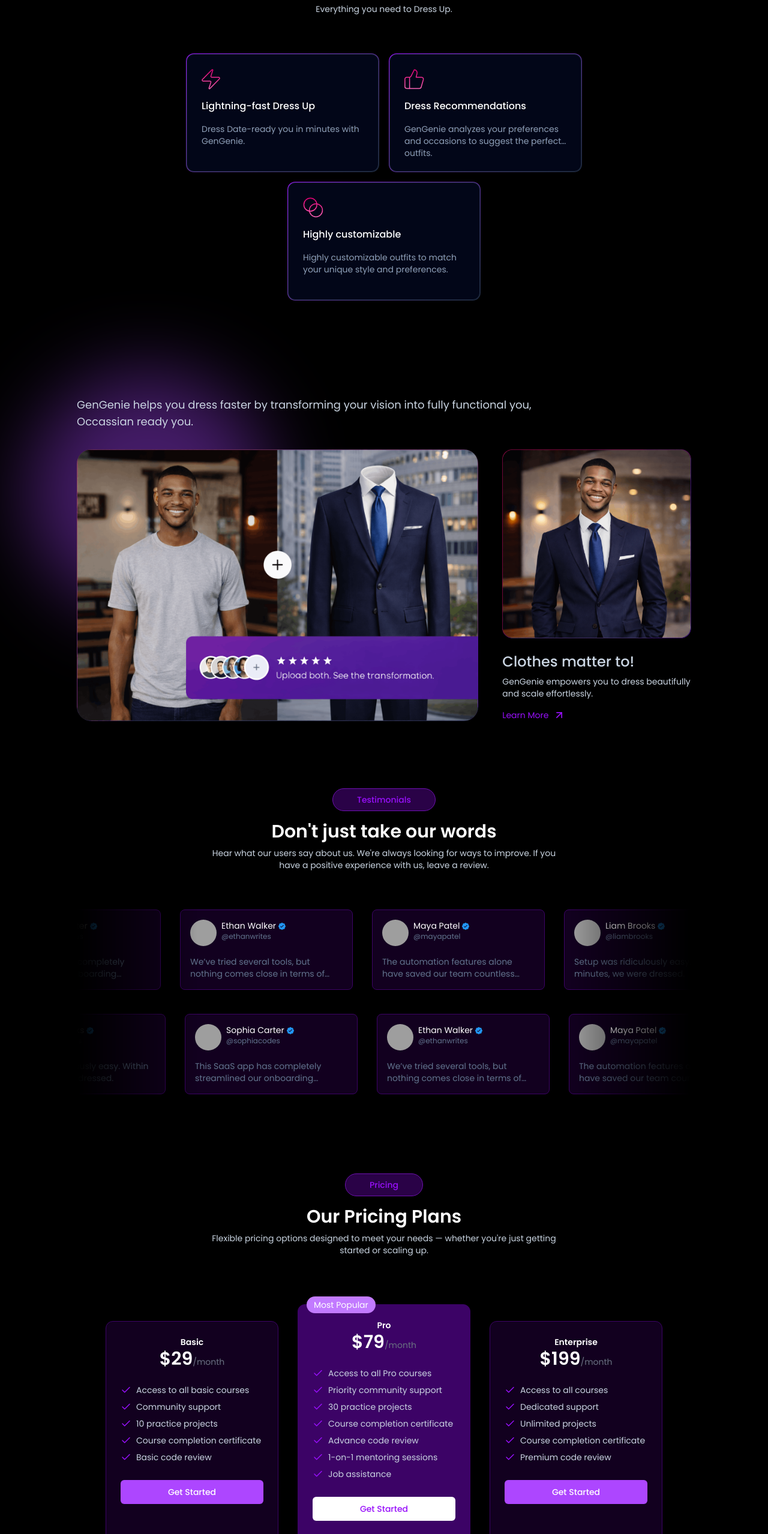
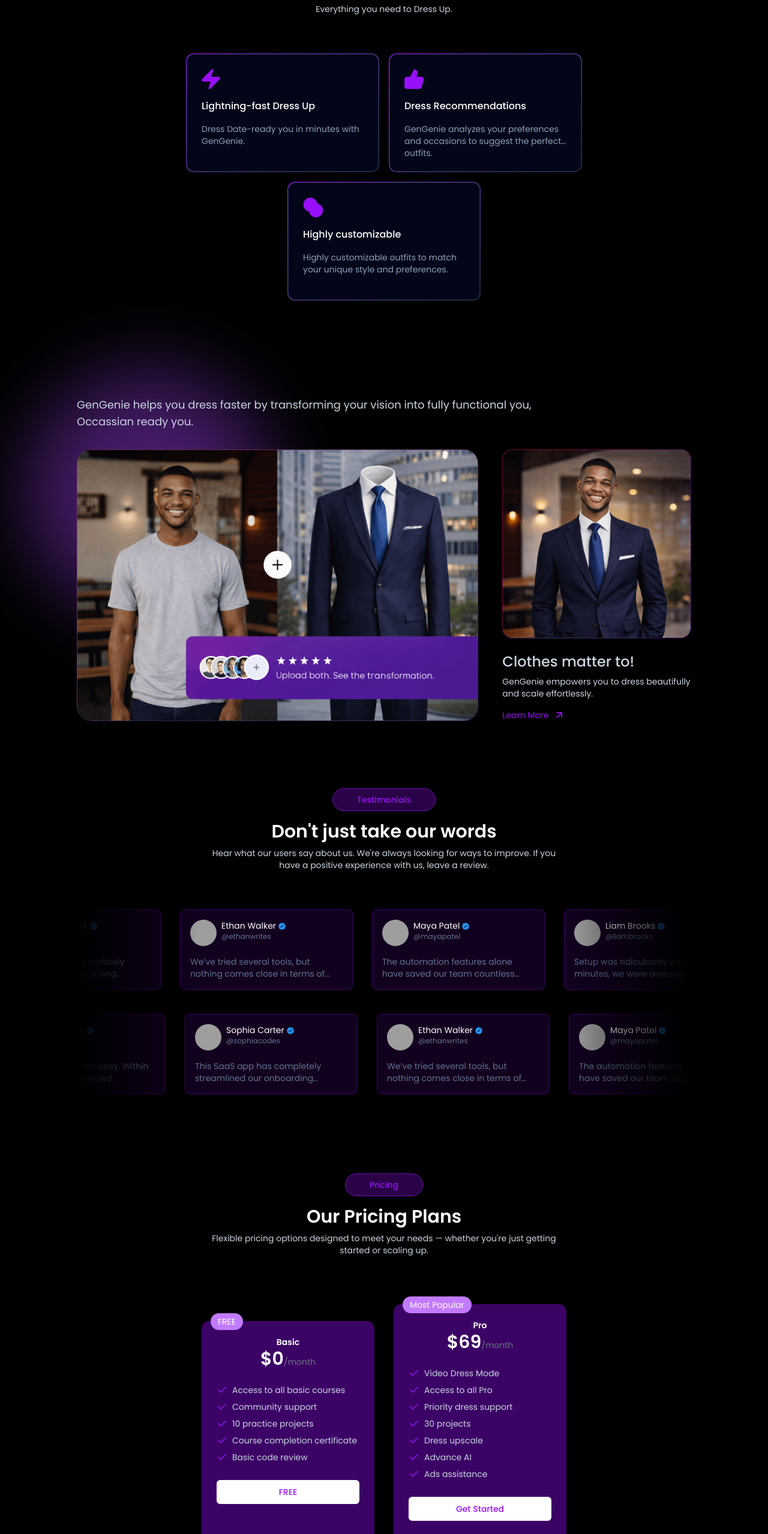
Before and after one commit to PrathameshPowar-dan/GenG-Frontend, a Next.js app: page / in a window 1280 px wide. Shown: the part 1249-3806 px from the top of the page at 60% size. Built offline with nearby package versions, Linux system fonts and the light colour scheme; grey boxes are pictures that could not be loaded.

Commit message:
Pricing and some feature changes

```diff
--- a/data/features.tsx
+++ b/data/features.tsx
@@ -2,17 +2,17 @@
 
 export const featuresData: IFeature[] = [
     {
-        icon: (<svg width="31" height="34" viewBox="0 0 31 34" fill="none" xmlns="http://www.w3.org/2000/svg"><path d="M2.616 20.2a1.62 1.62 0 0 1-1.458-.91 1.59 1.59 0 0 1 .202-1.698L17.304 1.276a.806.806 0 0 1 1.385.736l-3.092 9.63a1.59 1.59 0 0 0 .765 1.978c.231.12.488.182.749.18h11.273a1.62 1.62 0 0 1 1.458.91 1.59 1.59 0 0 1-.202 1.698L13.696 32.724a.807.807 0 0 1-1.385-.736l3.092-9.63a1.59 1.59 0 0 0-.765-1.978 1.6 1.6 0 0 0-.748-.18z" stroke="url(#a)" strokeWidth="1.5" strokeLinecap="round" strokeLinejoin="round" /><defs><linearGradient id="a" x1="15.5" y1="1" x2="15.5" y2="33" gradientUnits="userSpaceOnUse"><stop stopColor="#E60076" /><stop offset="1" stopColor="#FB64B6" /></linearGradient></defs></svg>),
+        icon: (<svg width="31" height="34" viewBox="0 0 31 34" fill="#9810fa" xmlns="http://www.w3.org/2000/svg"><path d="M2.616 20.2a1.62 1.62 0 0 1-1.458-.91 1.59 1.59 0 0 1 .202-1.698L17.304 1.276a.806.806 0 0 1 1.385.736l-3.092 9.63a1.59 1.59 0 0 0 .765 1.978c.231.12.488.182.749.18h11.273a1.62 1.62 0 0 1 1.458.91 1.59 1.59 0 0 1-.202 1.698L13.696 32.724a.807.807 0 0 1-1.385-.736l3.092-9.63a1.59 1.59 0 0 0-.765-1.978 1.6 1.6 0 0 0-.748-.18z" stroke="url(#a)" strokeWidth="1.5" strokeLinecap="round" strokeLinejoin="round" /><defs><linearGradient id="a" x1="15.5" y1="1" x2="15.5" y2="33" gradientUnits="userSpaceOnUse"><stop stopColor="#9810fa" /><stop offset="1" stopColor="#9810fa" /></linearGradient></defs></svg>),
         title: "Lightning-fast Dress Up",
         description: "Dress Date-ready you in minutes with GenGenie.",
     },
     {
-        icon: (<svg width="33" height="34" viewBox="0 0 33 34" fill="none" xmlns="http://www.w3.org/2000/svg"><path d="M8.617 13.777V32.43" stroke="url(#a)" strokeWidth="1.5" strokeLinecap="round" strokeLinejoin="round" /><path d="m21.066 7.377-1.554 6.404h9.062a3.107 3.107 0 0 1 2.984 3.979l-3.621 12.435a3.11 3.11 0 0 1-2.985 2.238H3.968A3.11 3.11 0 0 1 .86 29.325V16.89a3.11 3.11 0 0 1 3.11-3.11h4.29a3.11 3.11 0 0 0 2.782-1.725l5.362-10.71a4.866 4.866 0 0 1 4.663 6.032" stroke="url(#b)" strokeWidth="1.5" strokeLinecap="round" strokeLinejoin="round" /><defs><linearGradient id="a" x1="9.117" y1="13.777" x2="9.117" y2="32.43" gradientUnits="userSpaceOnUse"><stop stopColor="#E60076" /><stop offset="1" stopColor="#FB64B6" /></linearGradient><linearGradient id="b" x1="16.271" y1="1.346" x2="16.271" y2="32.433" gradientUnits="userSpaceOnUse"><stop stopColor="#E60076" /><stop offset="1" stopColor="#FB64B6" /></linearGradient></defs></svg>),
+        icon: (<svg width="33" height="34" viewBox="0 0 33 34" fill="#9810fa" xmlns="http://www.w3.org/2000/svg"><path d="M8.617 13.777V32.43" stroke="url(#a)" strokeWidth="1.5" strokeLinecap="round" strokeLinejoin="round" /><path d="m21.066 7.377-1.554 6.404h9.062a3.107 3.107 0 0 1 2.984 3.979l-3.621 12.435a3.11 3.11 0 0 1-2.985 2.238H3.968A3.11 3.11 0 0 1 .86 29.325V16.89a3.11 3.11 0 0 1 3.11-3.11h4.29a3.11 3.11 0 0 0 2.782-1.725l5.362-10.71a4.866 4.866 0 0 1 4.663 6.032" stroke="url(#b)" strokeWidth="1.5" strokeLinecap="round" strokeLinejoin="round" /><defs><linearGradient id="a" x1="9.117" y1="13.777" x2="9.117" y2="32.43" gradientUnits="userSpaceOnUse"><stop stopColor="#E60076" /><stop offset="1" stopColor="#9810fa" /></linearGradient><linearGradient id="b" x1="16.271" y1="1.346" x2="16.271" y2="32.433" gradientUnits="userSpaceOnUse"><stop stopColor="#9810fa" /><stop offset="1" stopColor="#9810fa" /></linearGradient></defs></svg>),
         title: "Dress Recommendations",
         description: "GenGenie analyzes your preferences and occasions to suggest the perfect outfits.",
     },
     {
-        icon: (<svg width="34" height="34" viewBox="0 0 34 34" fill="none" xmlns="http://www.w3.org/2000/svg"><path d="M12.278 23.072c6 0 10.864-4.864 10.864-10.863 0-6-4.864-10.863-10.864-10.863S1.414 6.209 1.414 12.209s4.864 10.863 10.864 10.863" stroke="url(#a)" strokeWidth="1.5" strokeLinecap="round" strokeLinejoin="round" /><path d="M21.583 32.383c6 0 10.863-4.864 10.863-10.864s-4.864-10.863-10.863-10.863c-6 0-10.864 4.864-10.864 10.863 0 6 4.864 10.864 10.864 10.864" stroke="url(#b)" strokeWidth="1.5" strokeLinecap="round" strokeLinejoin="round" /><defs><linearGradient id="a" x1="12.278" y1="1.346" x2="12.278" y2="23.072" gradientUnits="userSpaceOnUse"><stop stopColor="#E60076" /><stop offset="1" stopColor="#FB64B6" /></linearGradient><linearGradient id="b" x1="21.582" y1="10.656" x2="21.582" y2="32.383" gradientUnits="userSpaceOnUse"><stop stopColor="#E60076" /><stop offset="1" stopColor="#FB64B6" /></linearGradient></defs></svg>),
+        icon: (<svg width="34" height="34" viewBox="0 0 34 34" fill="#9810fa" xmlns="http://www.w3.org/2000/svg"><path d="M12.278 23.072c6 0 10.864-4.864 10.864-10.863 0-6-4.864-10.863-10.864-10.863S1.414 6.209 1.414 12.209s4.864 10.863 10.864 10.863" stroke="url(#a)" strokeWidth="1.5" strokeLinecap="round" strokeLinejoin="round" /><path d="M21.583 32.383c6 0 10.863-4.864 10.863-10.864s-4.864-10.863-10.863-10.863c-6 0-10.864 4.864-10.864 10.863 0 6 4.864 10.864 10.864 10.864" stroke="url(#b)" strokeWidth="1.5" strokeLinecap="round" strokeLinejoin="round" /><defs><linearGradient id="a" x1="12.278" y1="1.346" x2="12.278" y2="23.072" gradientUnits="userSpaceOnUse"><stop stopColor="#E60076" /><stop offset="1" stopColor="#9810fa" /></linearGradient><linearGradient id="b" x1="21.582" y1="10.656" x2="21.582" y2="32.383" gradientUnits="userSpaceOnUse"><stop stopColor="#9810fa" /><stop offset="1" stopColor="#9810fa" /></linearGradient></defs></svg>),
         title: "Highly customizable",
         description: "Highly customizable outfits to match your unique style and preferences.",
     }
--- a/data/pricing.ts
+++ b/data/pricing.ts
@@ -3,7 +3,7 @@
 export const pricingData: IPricing[] = [
     {
         name: "Basic",
-        price: 29,
+        price: 0,
         period: "month",
         features: [
             "Access to all basic courses",
@@ -12,34 +12,21 @@
             "Course completion certificate",
             "Basic code review"
         ],
-        mostPopular: false
+        mostPopular: true
     },
     {
         name: "Pro",
-        price: 79,
+        price: 69,
         period: "month",
         features: [
-            "Access to all Pro courses",
-            "Priority community support",
-            "30 practice projects",
-            "Course completion certificate",
-            "Advance code review",
-            "1-on-1 mentoring sessions",
-            "Job assistance"
+            "Video Dress Mode",
+            "Access to all Pro",
+            "Priority dress support",
+            "30 projects",
+            "Dress upscale",
+            "Advance AI",
+            "Ads assistance"
         ],
         mostPopular: true
-    },
-    {
-        name: "Enterprise",
-        price: 199,
-        period: "month",
-        features: [
-            "Access to all courses",
-            "Dedicated support",
-            "Unlimited projects",
-            "Course completion certificate",
-            "Premium code review"
-        ],
-        mostPopular: false
     }
 ];
--- a/sections/CTASection.tsx
+++ b/sections/CTASection.tsx
@@ -32,6 +32,7 @@
                 whileInView={{ y: 0, opacity: 1 }}
                 viewport={{ once: true }}
                 transition={{ type: "spring", stiffness: 280, damping: 70, mass: 1 }}
+                onClick={()=>scrollTo(0,0)}
             >
                 Get Started
             </motion.button>
--- a/sections/PricingSection.tsx
+++ b/sections/PricingSection.tsx
@@ -18,9 +18,14 @@
                         viewport={{ once: true }}
                         transition={{ delay: index * 0.15, type: "spring", stiffness: 320, damping: 70, mass: 1 }}
                     >
-                        {plan.mostPopular && (
-                            <p className="absolute px-3 text-sm -top-3.5 left-3.5 py-1 bg-purple-400 rounded-full">Most Popular</p>
-                        )}
+                        {plan.mostPopular == true && plan.price == 0 ? (
+                            <p className="absolute px-3 text-sm -top-3.5 left-3.5 py-1 bg-purple-400 rounded-full">FREE</p>
+                        )
+                            :
+                            (
+                                <p className="absolute px-3 text-sm -top-3.5 left-3.5 py-1 bg-purple-400 rounded-full">Most Popular</p>
+                            )
+                        }
                         <p className="font-semibold">{plan.name}</p>
                         <h1 className="text-3xl font-semibold">${plan.price}<span className="text-gray-500 font-normal text-sm">/{plan.period}</span></h1>
                         <ul className="list-none text-slate-300 mt-6 space-y-2">
@@ -31,9 +36,15 @@
                                 </li>
                             ))}
                         </ul>
-                        <button type="button" className={`w-full py-2.5 rounded-md font-medium mt-7 transition-all ${plan.mostPopular ? 'bg-white text-purple-600 hover:bg-slate-200' : 'bg-purple-500 hover:bg-purple-600'}`}>
-                            Get Started
-                        </button>
+                        {plan.price == 0 ?
+                            <button type="button" onClick={()=>scrollTo(0,0)} className={`w-full py-2.5 rounded-md font-medium mt-7 transition-all ${plan.mostPopular ? 'bg-white text-purple-600 hover:bg-slate-200' : 'bg-purple-500 hover:bg-purple-600'}`}>
+                                FREE
+                            </button>
+                            :
+                            <button type="button" className={`w-full py-2.5 rounded-md font-medium mt-7 transition-all ${plan.mostPopular ? 'bg-white text-purple-600 hover:bg-slate-200' : 'bg-purple-500 hover:bg-purple-600'}`}>
+                                Get Started
+                            </button>
+                        }
                     </motion.div>
                 ))}
             </div>
```
